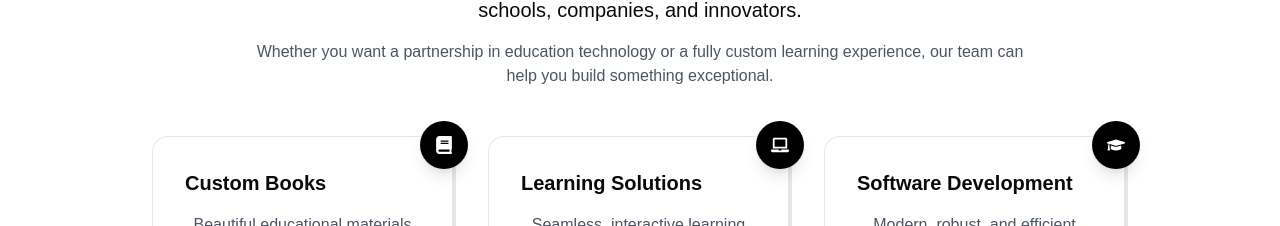
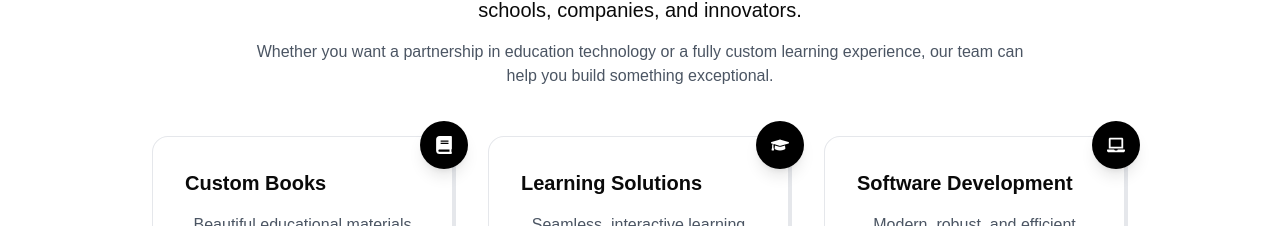
Before and after one commit to corpora-inc/encorpora.io, a Next.js app in the folder encorpora-edu/: page / in a window 1280 px wide. Shown: the part 4212-4438 px from the top of the page. Built offline with nearby package versions, Linux system fonts and the light colour scheme; no server answers; the database is empty.

Commit message:
switch icons around

```diff
--- a/encorpora-edu/components/Contact.tsx
+++ b/encorpora-edu/components/Contact.tsx
@@ -12,12 +12,13 @@ const SERVICES = [
   {
     title: "Learning Solutions",
     description: "Seamless, interactive learning experiences tailored to every need—digital or print.",
-    icon: <FaLaptop className="text-white text-lg" />,
+    icon: <FaGraduationCap className="text-white text-lg" />,
+
   },
   {
     title: "Software Development",
     description: "Modern, robust, and efficient educational software built to order.",
-    icon: <FaGraduationCap className="text-white text-lg" />,
+    icon: <FaLaptop className="text-white text-lg" />,
   },
 ];
 
```
